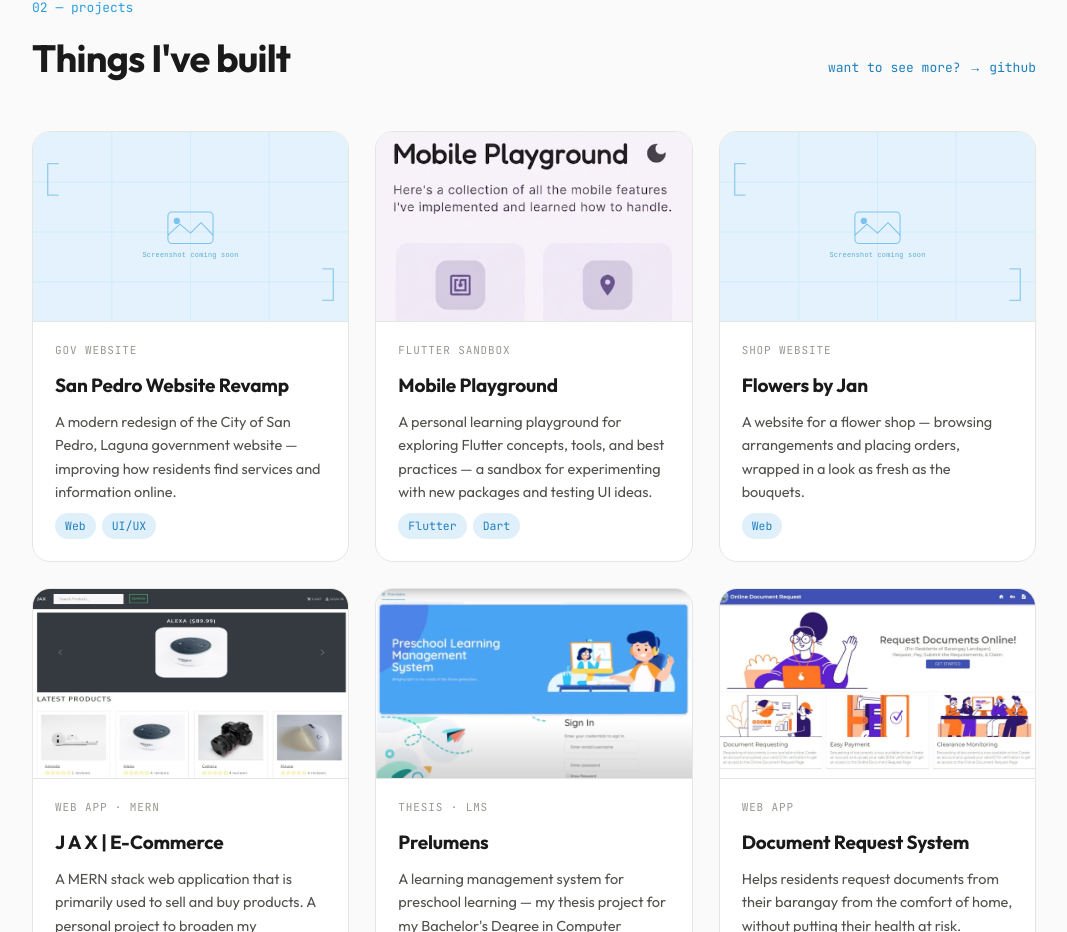
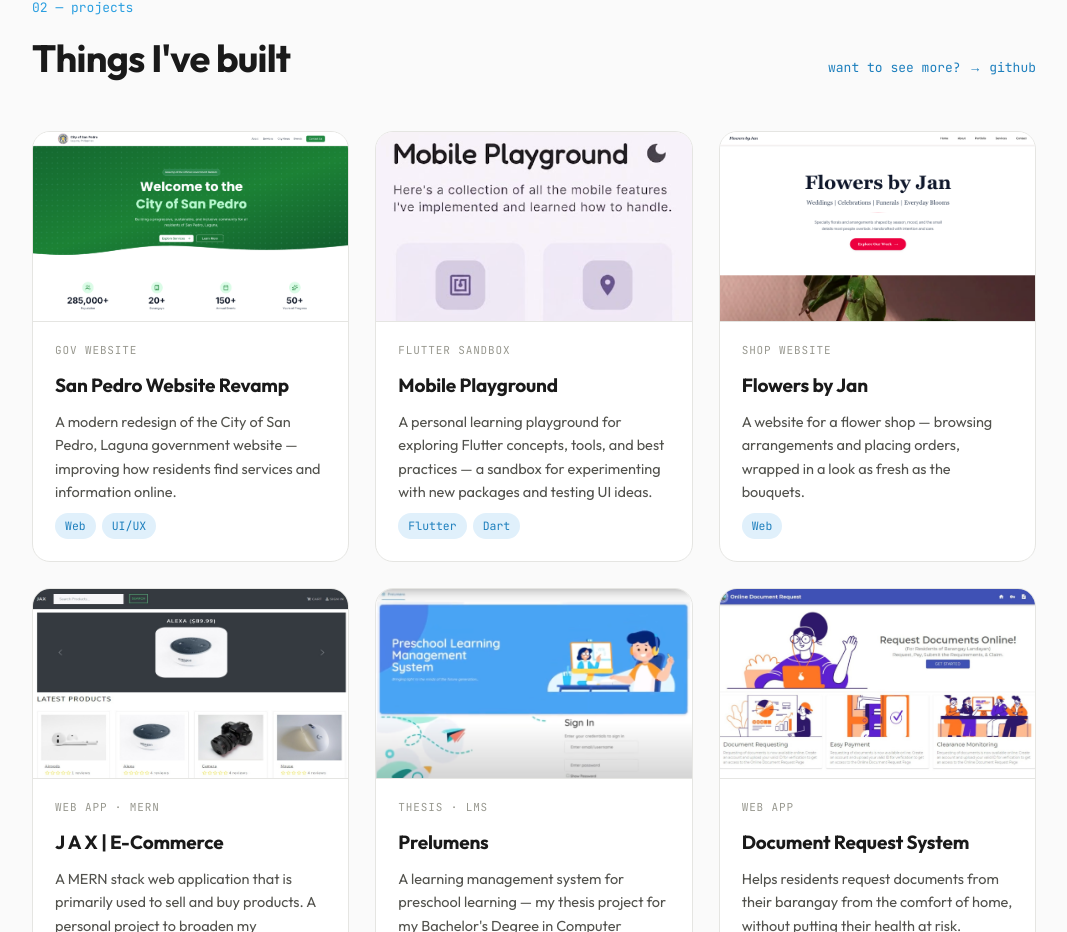
Before and after one commit to Buenaventura-Celine/portfolio-v2, a Next.js app: page / in a window 1280 px wide. Shown: the part 1719-2651 px from the top of the page, without its empty margins (106-1173 px from the left). Built offline with nearby package versions, Linux system fonts and the light colour scheme; no server answers.

Commit message:
feat: add real screenshots for San Pedro + Flowers by Jan projects

```diff
--- a/content/projects.ts
+++ b/content/projects.ts
@@ -23,7 +23,7 @@ export const projects: Project[] = [
     name: "San Pedro Website Revamp",
     kind: "gov website",
     desc: "A modern redesign of the City of San Pedro, Laguna government website — improving how residents find services and information online.",
-    img: "/images/portfolio/placeholder.svg", // TODO: real screenshot
+    img: "/images/portfolio/san-pedro.png",
     tags: [tag("Web"), tag("UI/UX")],
     link: FALLBACK_LINK,
   },
@@ -39,7 +39,7 @@ export const projects: Project[] = [
     name: "Flowers by Jan",
     kind: "shop website",
     desc: "A website for a flower shop — browsing arrangements and placing orders, wrapped in a look as fresh as the bouquets.",
-    img: "/images/portfolio/placeholder.svg", // TODO: real screenshot
+    img: "/images/portfolio/flowers-by-jan.png",
     tags: [tag("Web")],
     link: FALLBACK_LINK,
   },
```
Also changed, not shown: public/images/portfolio/flowers-by-jan.png (added), public/images/portfolio/san-pedro.png (added).
